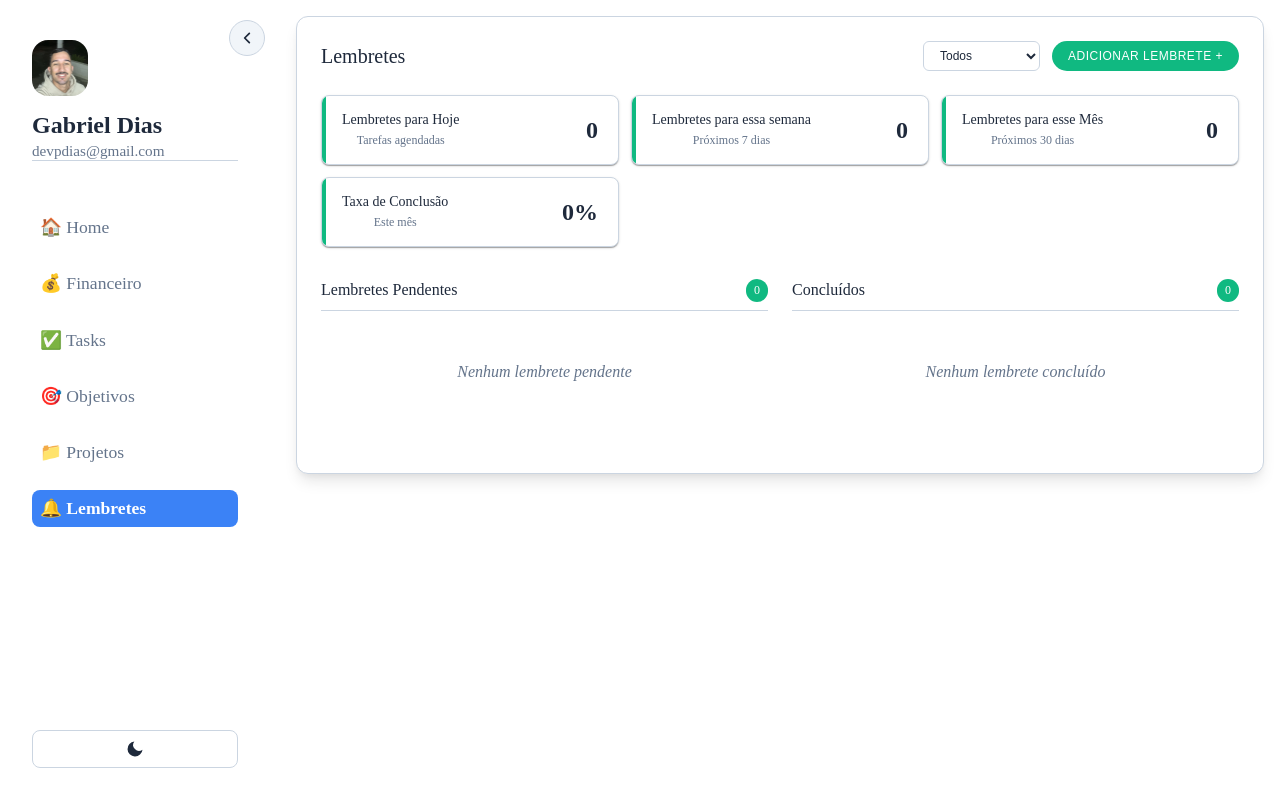
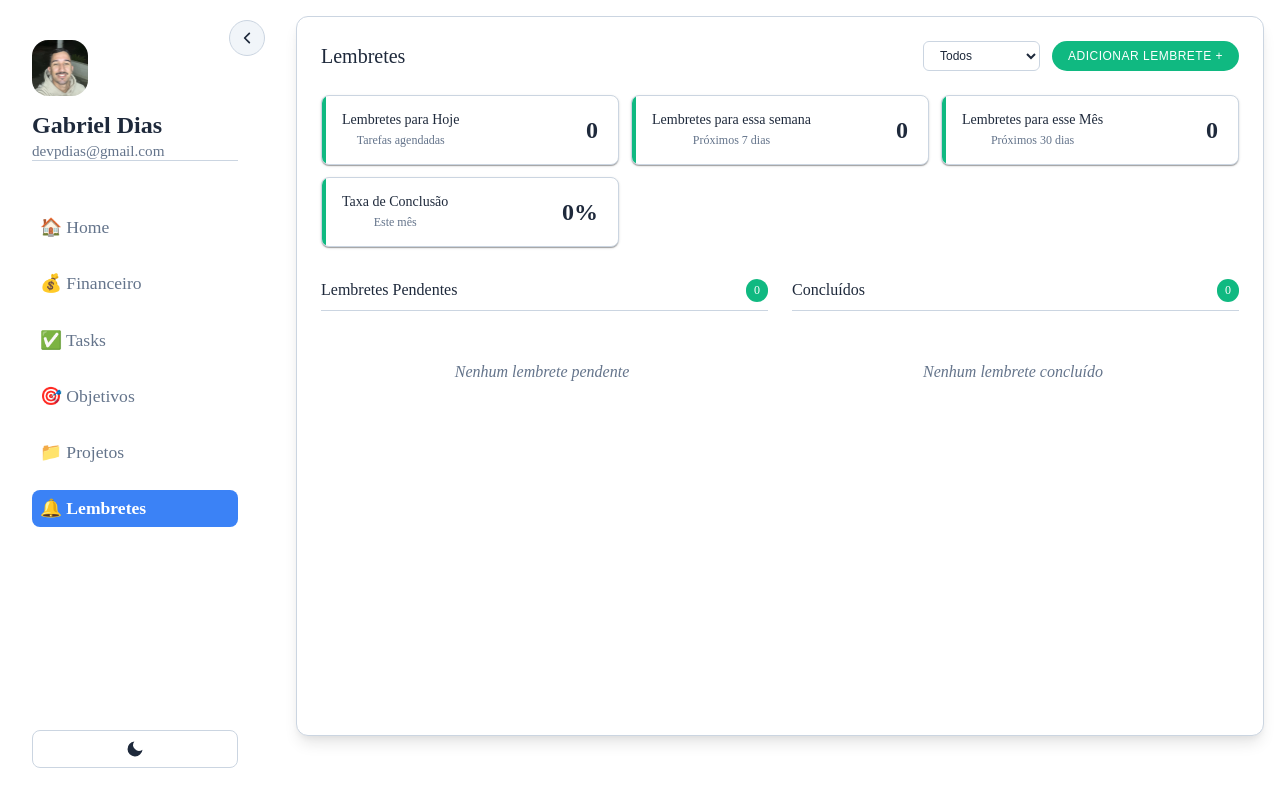
Before and after one commit to DiiasDev/dashboardRotina, a React (Create React App) app: page /Lembretes in a window 1280 px wide. Built offline with nearby package versions, Linux system fonts and the light colour scheme; the HTML template or start-up script is replaced by a standard one.

Commit message:
Conclusão da página de lembretes

```diff
--- a/src/Components/LembretesComponentCard/styles.module.css
+++ b/src/Components/LembretesComponentCard/styles.module.css
@@ -157,18 +157,20 @@
 }
 
 .lembretesSections {
-  display: grid !important;
-  grid-template-columns: 1fr 1fr !important;
+  display: flex !important;
   gap: 24px !important;
   margin-bottom: 32px !important;
   width: 100%;
   box-sizing: border-box;
+  height: 400px; /* Set a fixed height for the sections container */
 }
 
 .section {
   display: flex !important;
   flex-direction: column !important;
   gap: 16px !important;
+  flex: 1;
+  min-height: 0; /* Allow flex child to shrink */
 }
 
 .sectionHeader {
@@ -199,16 +201,38 @@
   display: flex !important;
   flex-direction: column !important;
   gap: 8px !important;
-  max-height: 300px !important;
+  max-height: 320px; /* Adjust based on section header height */
   overflow-y: auto !important;
+  padding-right: 5px;
+}
+
+.lembretesLista::-webkit-scrollbar {
+  width: 6px;
+}
+
+.lembretesLista::-webkit-scrollbar-track {
+  background: #f1f1f1;
+  border-radius: 3px;
+}
+
+.lembretesLista::-webkit-scrollbar-thumb {
+  background: #c1c1c1;
+  border-radius: 3px;
+}
+
+.lembretesLista::-webkit-scrollbar-thumb:hover {
+  background: #a1a1a1;
 }
 
 .lembreteCard {
   background: var(--color-bg-secondary) !important;
   border: 1px solid var(--color-border) !important;
-  border-radius: 6px !important;
+  border-radius: 8px !important;
   padding: 12px !important;
   transition: all 0.3s ease !important;
+  margin-bottom: 10px !important;
+  box-shadow: 0 2px 4px rgba(0, 0, 0, 0.1) !important;
+  flex-shrink: 0; /* Prevent cards from shrinking */
 }
 
 .lembreteCard:hover {
@@ -455,6 +479,7 @@
   .lembretesSections {
     grid-template-columns: 1fr !important;
     gap: 20px !important;
+    height: auto;
   }
 
   .statsContainer {
@@ -530,6 +555,15 @@
 
   .lembreteActions {
     align-self: flex-end !important;
+  }
+
+  .lembretesSections {
+    flex-direction: column;
+    height: auto;
+  }
+
+  .lembretesLista {
+    max-height: 250px;
   }
 }
 
```
